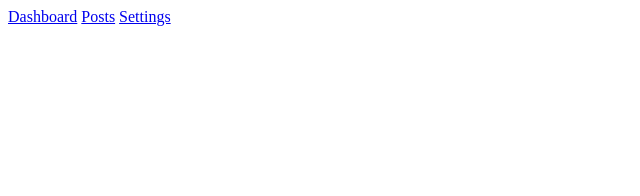
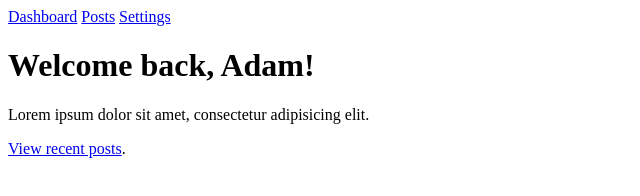
Before and after one commit to adamjameswatkins/VanillaSInglePageApplication, a website with bundled scripts: page frontend/index.html in a window 1280 px wide. Shown: the whole page, without its empty margins (0-640 px from the left). Built offline with nearby package versions, Linux system fonts and the light colour scheme.

Commit message:
Add views
Added an Abstract and Dashboard view
Added an anchor div for displaying the view in the index.html
Updated the index.js to import the Dashboard and updated the router to replace the anchor div with the result of getHtml for the view

```diff
--- a/frontend/index.html
+++ b/frontend/index.html
@@ -14,6 +14,7 @@
             <a href="/settings" class="nav__link" data-link>Settings</a>
     </nav>
     <script type="module" src="/static/js/index.js"></script>
+    <div id="app"></div>
 </body>
 
 </html>
--- a/frontend/static/js/index.js
+++ b/frontend/static/js/index.js
@@ -1,3 +1,5 @@
+import Dashboard from "./views/Dashboard.js";
+
 const navigateTo = url => {
     history.pushState(null, null, url);
     router();
@@ -5,9 +7,7 @@ const navigateTo = url => {
 
 const router = async () => {
     const routes = [
-        { path: "/", view: () => console.log("Viewing Dashboard") },
-        { path: "/posts", view: () => console.log("Viewing Posts") },
-        { path: "/settings", view: () => console.log("Viewing Settings") },
+        { path: "/", view: Dashboard },
     ];
 
     // Test each route for potential match
@@ -18,7 +18,6 @@ const router = async () => {
         };
     });
 
-    console.log(potentialMatches);
 
     let match = potentialMatches.find(potentialMatch => potentialMatch.isMatch);
 
@@ -29,7 +28,9 @@ const router = async () => {
         };
     }
 
-    match.route.view();
+    const view = new match.route.view();
+
+    document.querySelector("#app").innerHTML = await view.getHtml();
 };
 
 window.addEventListener("popstate", router);
--- /dev/null
+++ b/frontend/static/js/views/AbstractView.js
@@ -0,0 +1,12 @@
+export default class {
+    constructor() {
+    }
+
+    setTitle(title) {
+        document.title = title;
+    }
+
+    async getHtml() {
+        return "";
+    }
+}
--- /dev/null
+++ b/frontend/static/js/views/Dashboard.js
@@ -0,0 +1,20 @@
+import AbstractView from "./AbstractView.js";
+
+export default class extends AbstractView {
+    constructor() {
+        super();
+        this.setTitle("Dashboard");
+    }
+
+    async getHtml() {
+        return `
+            <h1>Welcome back, Adam!</h1>
+            <p>
+                Lorem ipsum dolor sit amet, consectetur adipisicing elit.
+            </p>
+            <p>
+                <a href="/posts" data-link>View recent posts</a>.
+            </p>
+        `;
+    }
+}
```
